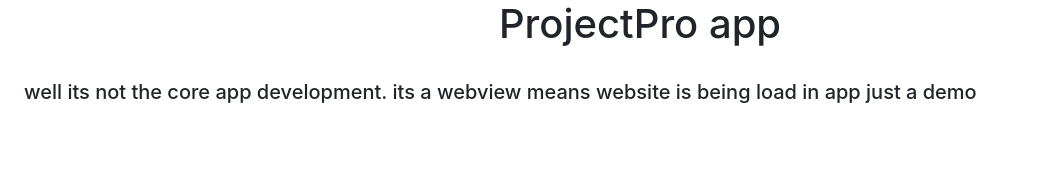
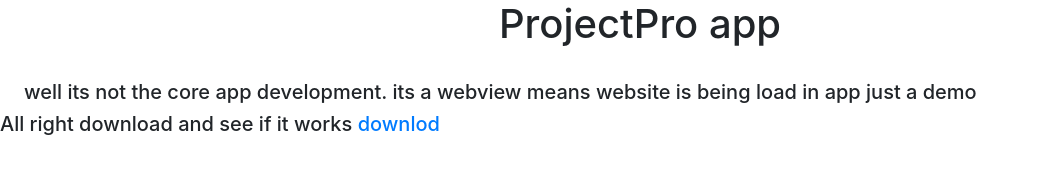
Before and after one commit to pavandeore/projectpro-app, a plain HTML site: page index.html in a window 1280 px wide. Shown: the whole page, without its empty margins (0-1038 px from the left). Drawn offline with nearby package versions, Linux system fonts and the light colour scheme.

Commit message:
Update index.html

```diff
--- a/index.html
+++ b/index.html
@@ -13,7 +13,7 @@
   <body>
     <h1 class="text-center">ProjectPro app</h1><br/>
 <h5 class="px-4">well its not the core app development. its a webview  means website is being load in app just a demo </h5>
-
+    <h5>All right download and see if it works <a download href="/app-release.apk">downlod</a></h5>
 
 <div class="container">
 </div>
```
